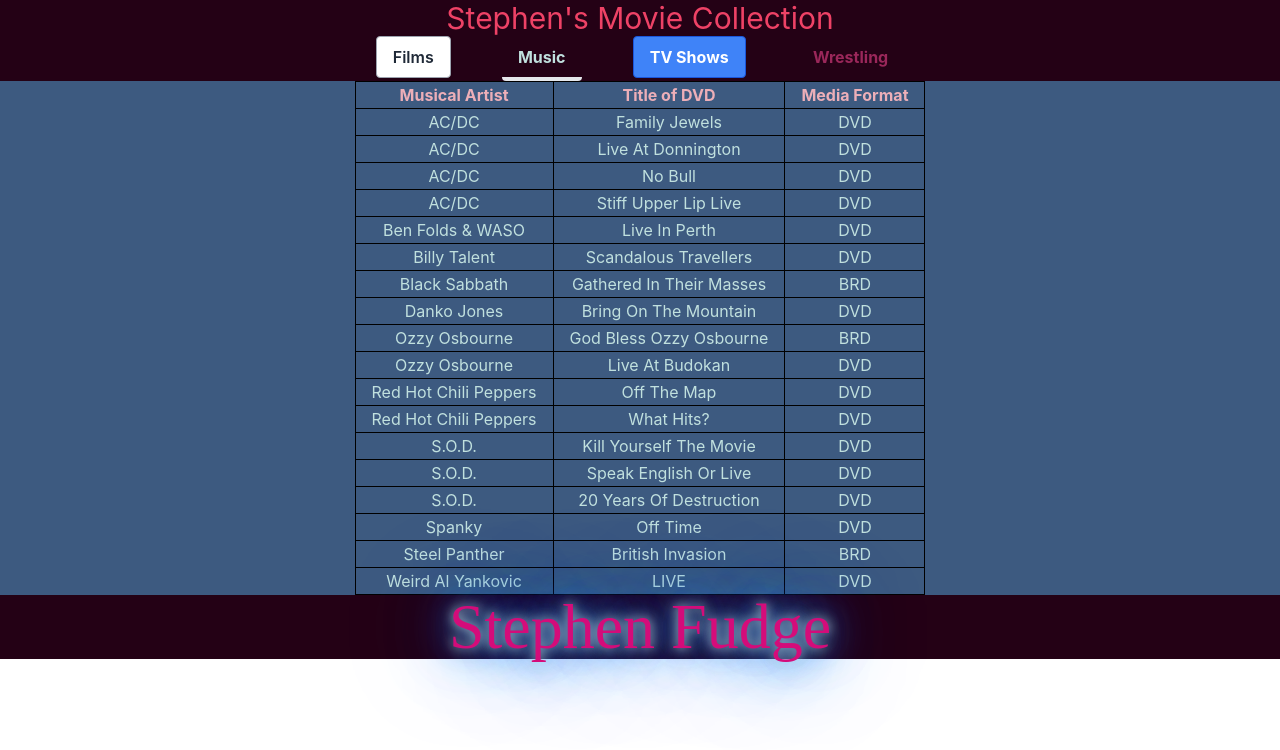
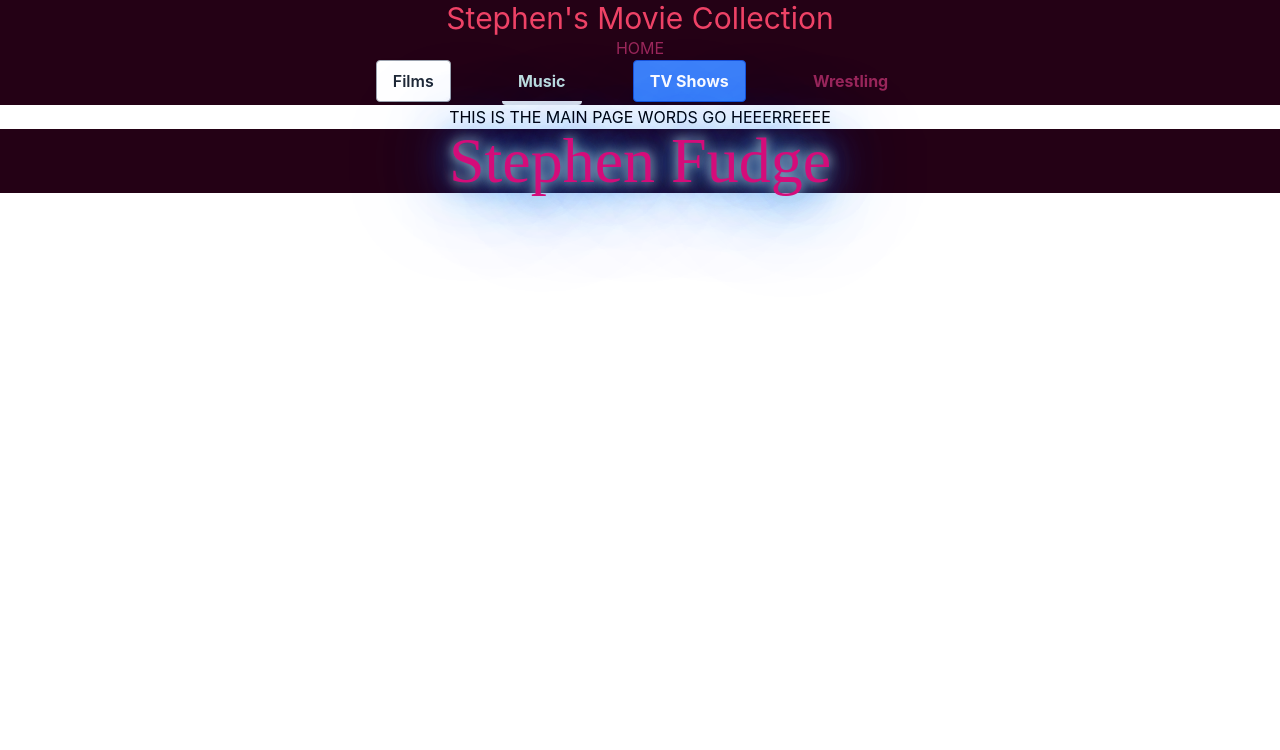
Before and after one commit to stephenfudge/ubiquitous-octo-rotary-phone, a React (Create React App) app: page / in a window 1280 px wide. Shown: the top 750 px of the page. Built offline with nearby package versions, Linux system fonts and the light colour scheme.

Commit message:
testing out react router to change pages

```diff
--- a/package.json
+++ b/package.json
@@ -14,6 +14,7 @@
     "postcss": "^8.4.16",
     "react": "^18.2.0",
     "react-dom": "^18.2.0",
+    "react-router-dom": "^6.3.0",
     "react-scripts": "5.0.1",
     "tailwindcss": "^3.1.8",
     "web-vitals": "^2.1.4"
--- a/src/App.js
+++ b/src/App.js
@@ -1,28 +1,50 @@
-import './App.css';
-import Main from './pages/Main';
+import React from 'react';
+import { BrowserRouter as Router, Routes, Route} from 'react-router-dom';
 
 
-function App() {
-  return (
-    <div className="App">
-    <Main />
-    </div>
-  );
-}
 
-export default App;
-
+import './App.css';
+// import Main from './pages/Main';
+import NavRouter from './components/NavRouter';
+import Footer from './components/Footer';
+import TestMain from './pages/TestMain';
+import Films from './components/Films';
+import Tv from './components/Tv';
+import Music from './components/Music';
+import Wrestling from './components/Wrestling';
 
 // function App() {
 //   return (
-//     <div className="container mx-auto bg-gray-200 rounded-xl shadow border p-8 m-10">
-//       <p className="text-3xl text-gray-700 font-bold mb-5">
-//         Welcome!
-//       </p>
-//       <p className="text-gray-500 text-lg">
-//         React and Tailwind CSS in action
-//       </p>
+//     <div className="App">
+//     <Main />
 //     </div>
 //   );
 // }
-// export default App;
+
+
+
+function App(){
+  return(
+    <Router>
+      <div className='App'>
+      <NavRouter />
+      <Routes>
+
+      <Route path='/' element={<TestMain />} />
+
+      <Route path='/films' element={<Films />} />
+      <Route path='music' element={<Music />} />
+      <Route path='tv' element={<Tv />} />
+      <Route path='wrestling' element={<Wrestling />} />
+
+      </Routes>
+
+
+      <Footer />
+      </div>
+    </Router>
+  )
+}
+
+
+export default App;
--- /dev/null
+++ b/src/components/NavRouter.js
@@ -0,0 +1,48 @@
+import '../styles/Nav.css';
+import React from 'react';
+import { Link } from 'react-router-dom';
+
+const NavRouter = (props) =>{
+
+
+    return (
+       <div className='bg-darkpurple text-jazzberry'>
+       <h1 className="text-3xl text-paradise" id="title">Stephen's Movie Collection</h1>
+        <Link to="/"><button id="testmain">HOME</button></Link>
+         <div className="navbar-menu">
+           <ul>
+           <li> <Link to="/films"><button className='bg-white hover:bg-gray-100 text-gray-800 font-semibold py-2 px-4 border border-gray-400 rounded shadow' id="films" >
+               Films
+             </button>
+             </Link>
+       </li>
+       <li>
+        <Link to="/music">
+             <button className='bg-bedazzle-500 hover:bg-bedazzle-400 text-powder font-bold py-2 px-4 border-b-4 border-bedazzle-700 hover:border-bedazzle-500 rounded' id="music" >
+               Music
+             </button>
+             </Link>
+       </li>
+       <li>
+            <Link to="/tv">
+             <button className='bg-blue-500 hover:bg-blue-700 text-white font-bold py-2 px-4 border border-blue-700 rounded' id="tv">
+               TV Shows
+             </button>
+             </Link>
+       </li>
+       <li>
+        <Link to="/wrestling">
+             <button className='bg-paradise-500 hover:bg-powder-700 text-jazzberry font-bold py-2 px-4 rounded' id="wrestling" >
+               Wrestling
+             </button>
+             </Link>
+       </li>
+          </ul>
+    </div>
+       </div>
+     )
+ };
+
+
+
+ export default NavRouter;
--- /dev/null
+++ b/src/pages/TestMain.js
@@ -0,0 +1,13 @@
+import React from 'react';
+
+
+function TestMain(){
+    return(
+<div>
+        <h3> THIS IS THE MAIN PAGE WORDS GO HEEERREEEE</h3>
+
+</div>
+    )
+}
+
+export default TestMain;
```
Also changed, not shown: 1 other file (tests, documents, lock files or other folders).
